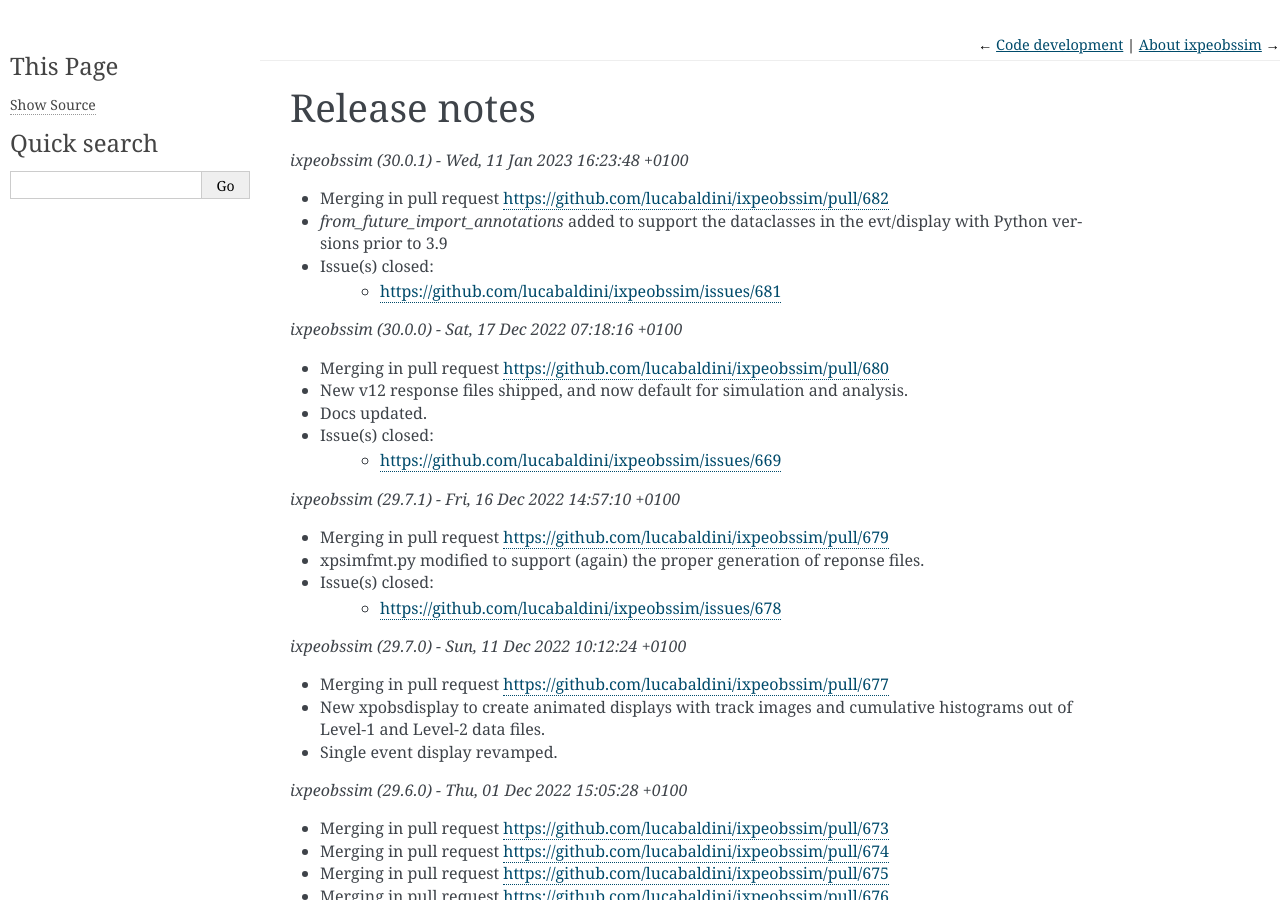
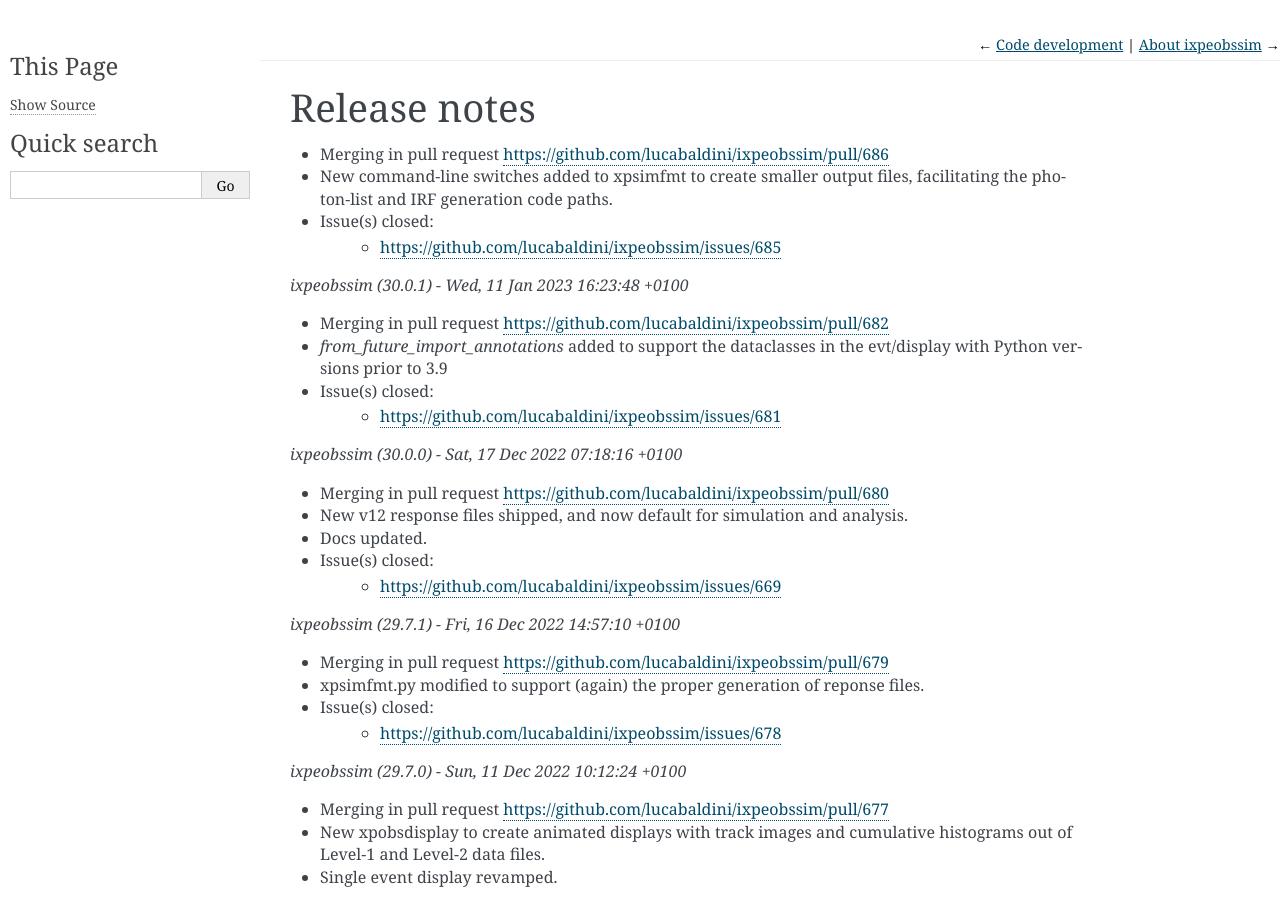
Before and after one commit to lucabaldini/ixpeobssim, a Sphinx documentation site: the page built from docs/release_notes.rst, in a window 1280 px wide and 900 px high. Built offline with Sphinx 7.4.7, drawn with Linux system fonts in a browser that asks for light colours; formulas are drawn with MathJax 3.

Commit message:
Updated release notes.

```diff
--- a/docs/release_notes.rst
+++ b/docs/release_notes.rst
@@ -2,6 +2,13 @@
 
 Release notes
 =============
+
+
+* Merging in pull request https://github.com/lucabaldini/ixpeobssim/pull/686
+* New command-line switches added to xpsimfmt to create smaller output files,
+  facilitating the photon-list and IRF generation code paths.
+* Issue(s) closed:
+      * https://github.com/lucabaldini/ixpeobssim/issues/685
 
 
 *ixpeobssim (30.0.1) - Wed, 11 Jan 2023 16:23:48 +0100*
```
